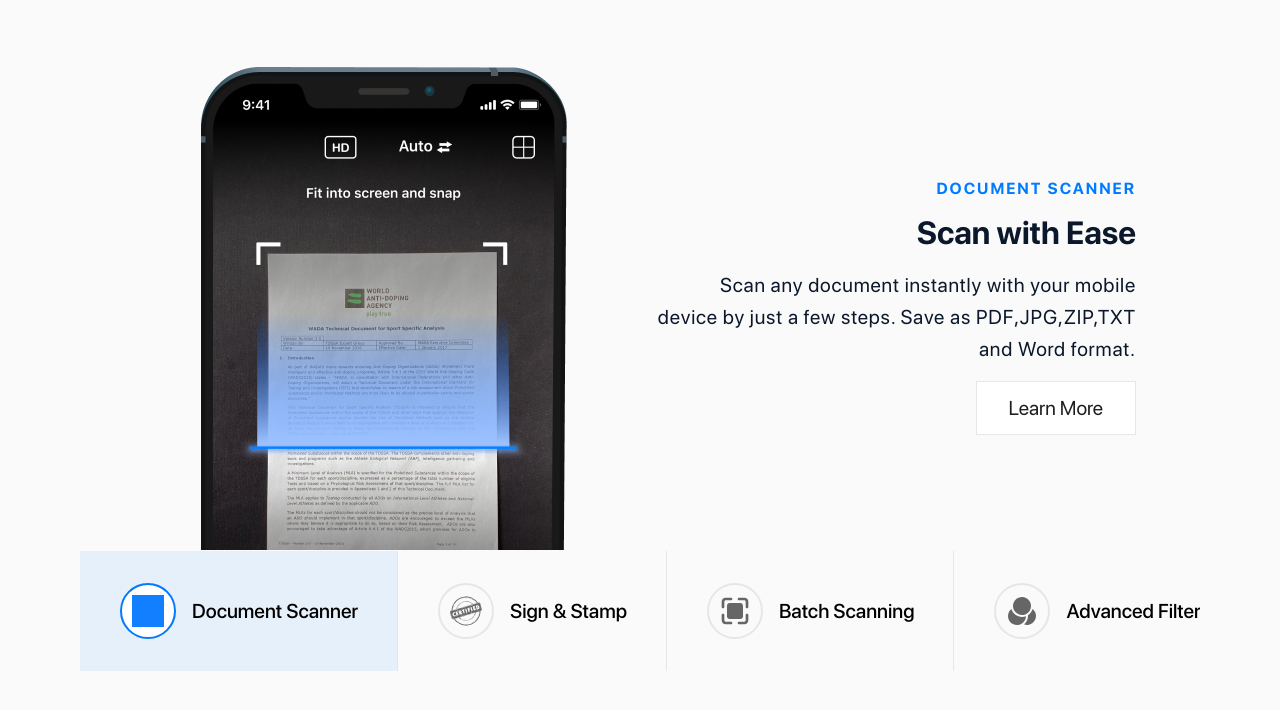
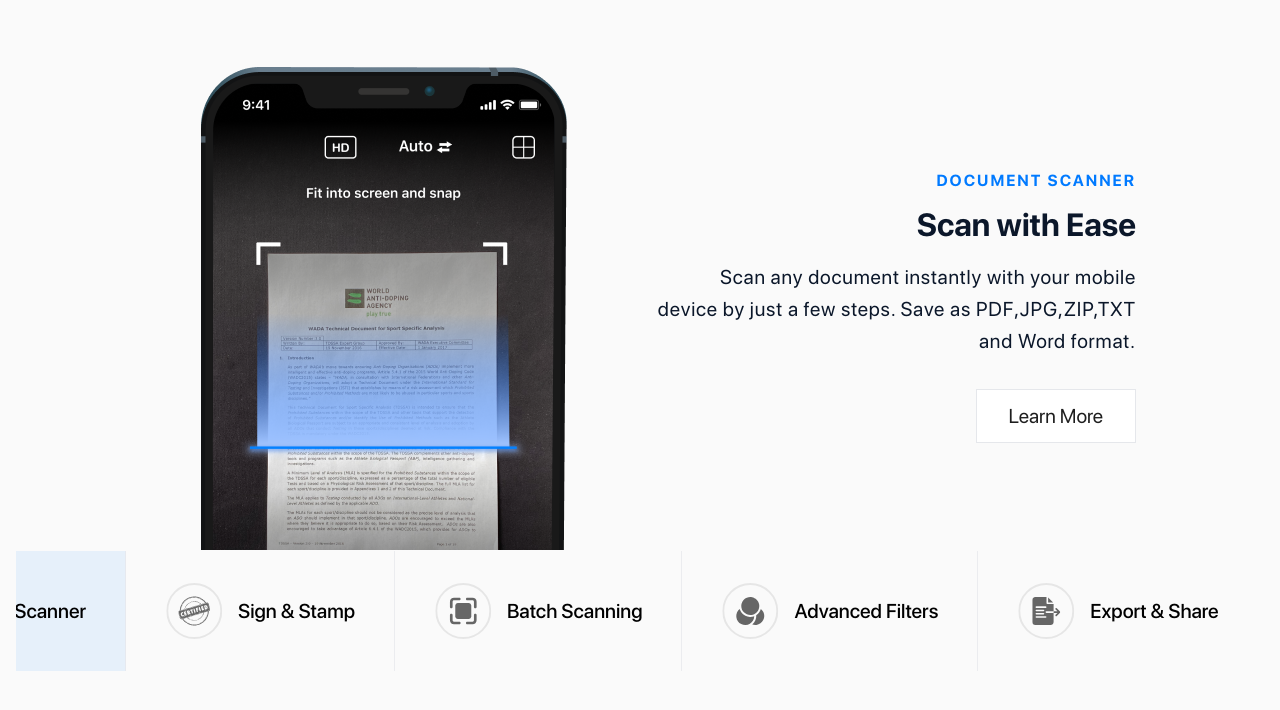
Before and after one commit to gokhanaydinli/hubx-assignment, a React (Vite) app: page / in a window 1280 px wide. Shown: the top 710 px of the page. Built offline with nearby package versions, Linux system fonts and the light colour scheme; grey boxes are pictures that could not be loaded.

Commit message:
Improve tab navigation and animations

```diff
--- a/src/components/PhoneMockup/PhoneMockup.tsx
+++ b/src/components/PhoneMockup/PhoneMockup.tsx
@@ -55,7 +55,7 @@ export function PhoneMockup({
           transition={{
             duration: 0.8,
             ease: [0.4, 0, 0.2, 1],
-            delay: 1.8,
+            delay: 1.6,
           }}
           src={rightBarSrc}
           alt=""
--- a/src/components/SlideContent/SlideContent.module.css
+++ b/src/components/SlideContent/SlideContent.module.css
@@ -22,7 +22,10 @@
 
   display: inline-block;
 
+  margin-top: 16px;
   padding: 16px 32px;
+
+
 
   line-height: var(--line-height-tight);
   color: var(--color-text-primary);
--- a/src/components/Slider/Slider.module.css
+++ b/src/components/Slider/Slider.module.css
@@ -20,7 +20,7 @@
 }
 
 .content-wrapper {
-  min-height: 280px;
+  min-height: 325px;
   padding-top: var(--spacing-8);
   padding-bottom: 0;
 }
--- a/src/components/TabNavigation/TabNavigation.module.css
+++ b/src/components/TabNavigation/TabNavigation.module.css
@@ -129,7 +129,11 @@
     display: flex;
     justify-content: center;
     max-width: 1600px;
-    padding: 0 64px 64px;
+  }
+
+  /* stylelint-disable-next-line selector-pseudo-class-no-unknown */
+  .tab-swiper :global .swiper-wrapper {
+    justify-content: center;
   }
 
   .tab-item.active {
--- a/src/components/TabNavigation/TabNavigation.tsx
+++ b/src/components/TabNavigation/TabNavigation.tsx
@@ -1,4 +1,6 @@
+import { useEffect, useState } from 'react';
 import { Swiper, SwiperSlide } from 'swiper/react';
+import type { Swiper as SwiperType } from 'swiper';
 import styles from './TabNavigation.module.css';
 import { SlideData } from '../../types';
 import { TAB_SLIDER_CONFIG } from '../../constants';
@@ -16,10 +18,19 @@ export function TabNavigation({
   activeIndex,
   onTabClick,
 }: TabNavigationProps) {
+  const [tabSwiper, setTabSwiper] = useState<SwiperType | null>(null);
+
+  useEffect(() => {
+    if (tabSwiper) {
+      tabSwiper.slideTo(activeIndex);
+    }
+  }, [activeIndex, tabSwiper]);
+
   return (
     <nav className={`w-full ${styles['tab-nav']}`}>
       <Swiper
         {...TAB_SLIDER_CONFIG}
+        onSwiper={setTabSwiper}
         className={`w-full ${styles['tab-swiper']}`}
       >
         {slides.map((slide, index) => (
--- a/src/constants/sliderConfig.ts
+++ b/src/constants/sliderConfig.ts
@@ -14,8 +14,11 @@ export const TAB_SLIDER_CONFIG: SwiperOptions = {
   centeredSlidesBounds: true,
   grabCursor: true,
   initialSlide: INITIAL_SLIDE,
-  speed: 300,
-  touchRatio: 1,
+  speed: 400,
+  touchRatio: 0.7,
   resistance: true,
-  resistanceRatio: 0.5,
+  resistanceRatio: 0.3,
+  freeMode: false,
+  longSwipesRatio: 0.3,
+  longSwipesMs: 200,
 };
```
